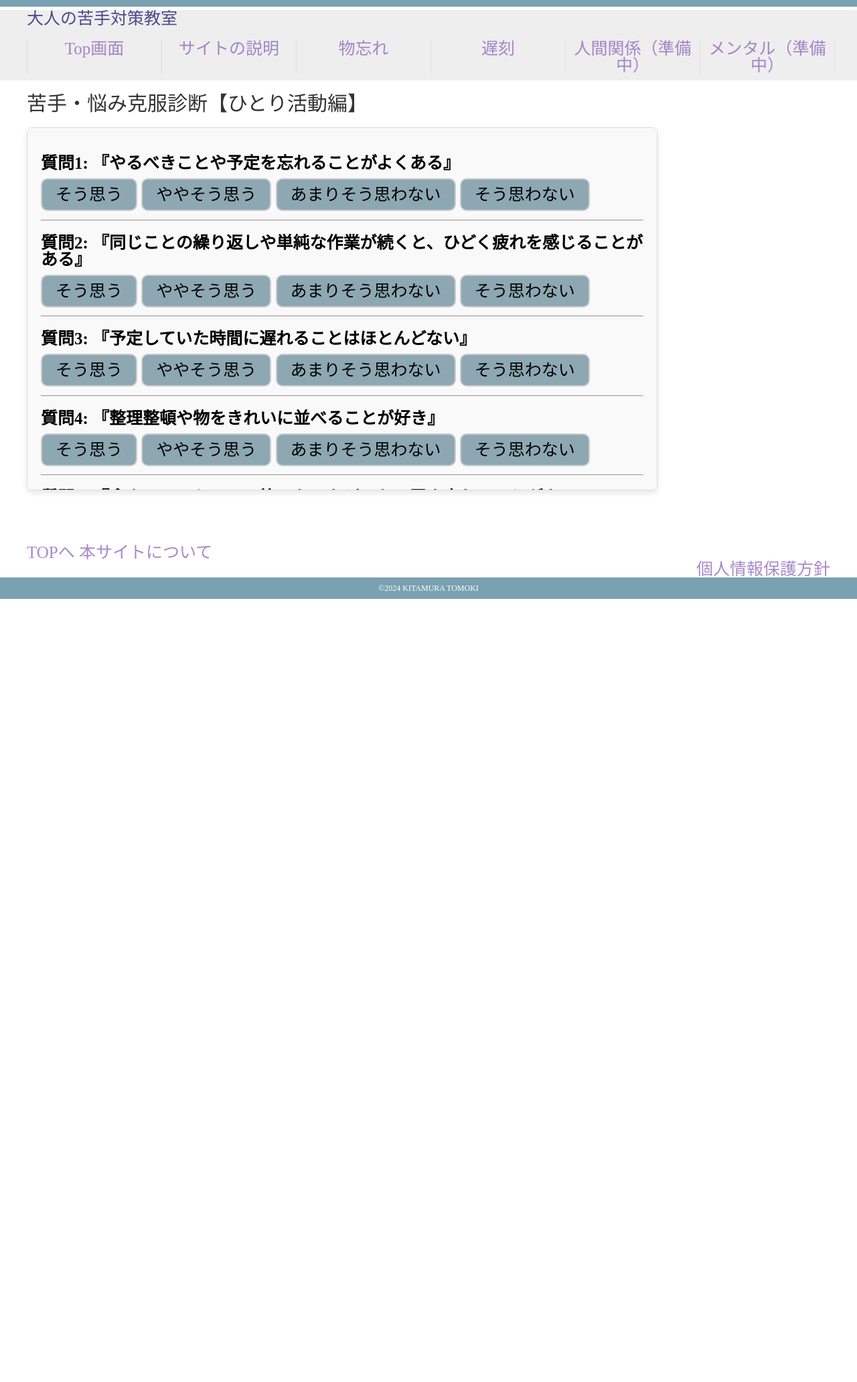
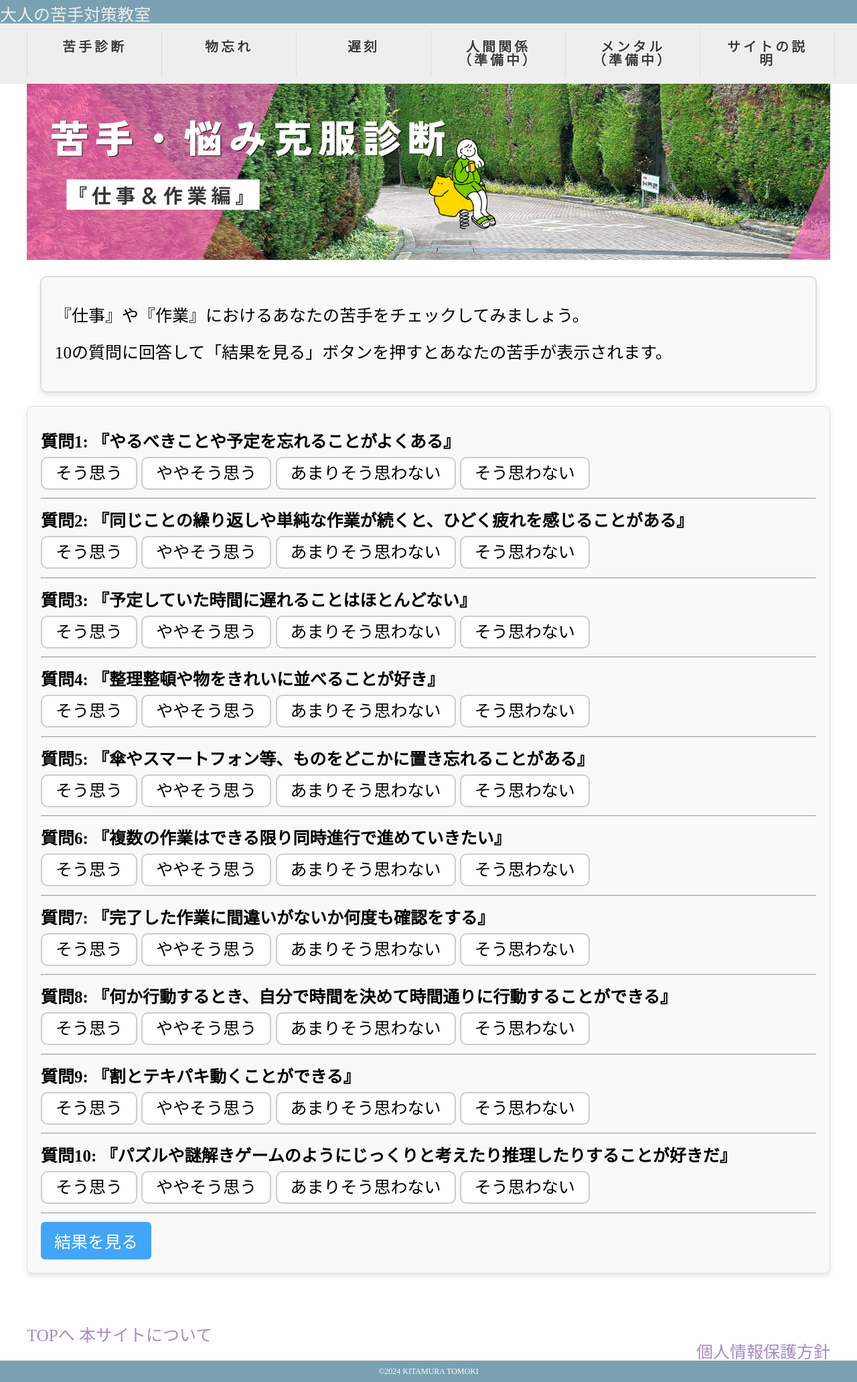
Before and after one commit to kitamura2024/lifewebapp1, a Flask app: page /quiz_a in a window 1280 px wide. Shown: the whole page at 67% size. Before the commit the page ends 894 px from the top, so only its background shows below. Run offline with Flask 3, Linux system fonts and the light colour scheme.

Commit message:
fifth commit

```diff
--- a/application.py
+++ b/application.py
@@ -139,6 +139,9 @@ def nigate_a2():
 @app.route('/nigate_a3')#「遅刻」
 def nigate_a3():
     return render_template('nigate_a3.html')
+@app.route('/nigate_z1')#「z1」
+def nigate_z1():
+    return render_template('nigate_z1.html')
 
 if __name__ == '__main__':
     app.run(debug=True)
--- a/static/css/style.css
+++ b/static/css/style.css
@@ -1,5 +1,6 @@
 body{
-    font-family: 'Meiryo','Hiragino Kaku Gothic Pro',serif;
+    font-family: "font", "ヒラギノ角ゴ Pro W3", "Hiragino Kaku Gothic Pro",
+    'Meiryo',serif;
     font-size: 25px;
     border-top: 10px solid #79a1b1;
 }
@@ -11,41 +12,111 @@ a {
     width: 1200px;
     margin: 0 auto;
 }
+
+/*ヘッダー*/
 .header {
     width: 100%;
     margin: 0 auto;
-    background: #eeeeee;
 }
-.header .main {
+.header .page_name {
+    width: 100%;
+    background-color: #79a1b1;
+}
+.header .page_name a {
     font-family: "游ゴシック","メイリオ";
-    color: #4a4a8e;
+    color: #eeeeee;
     font-weight: 500;
     margin-top: 5px;
     margin-bottom: 10px;
 }
+.header .header_contents {
+    display: flex;
+    justify-content: center;
+    background-color: #eeeeee;
+}
 .header ul {
     display: flex;
+    background-color: #eeeeee;
+    max-width: 1200px;
+    width: 100%;
 }
 .header ul li {
-    width: 10%;
+    flex: 1;
     min-width: 200px;
     text-align: center;
     border-right: 1px solid #ddd;
     margin-top: 10px;
     margin-bottom: 10px;
+    position: relative;/*sub-menu*/
 }
 .header ul li:first-child {
     border-left: 1px solid #ddd;
 }
 .header ul li a {
     display: block;
+    color: #3b3b3b;
+    font-weight: bold;
+    text-shadow:
+    -1px -1px 0 white,
+     1px -1px 0 white,
+    -1px  1px 0 white,
+     1px  1px 0 white;
 }
+/*ホバー時、サブメニューを表示*/
+.header ul li .sub-menu{
+    display: none;
+}
+.header ul li:hover .sub-menu{
+    display: block;
+}
+
+/* Global Menu */
+ul > li > a{
+    padding: 15px 30px;
+    display: block;
+    font-size: 0.8em;
+    text-transform: uppercase;
+    letter-spacing: .2em;
+}
+
+ul > li:hover > a{
+    background-color: #efefef;
+    color: #444;
+}
+/* Submenu */
+
+ul li ul{
+    position: absolute;
+    top: 55px;
+    left: 0;
+}
+ul li ul li{
+    display: block;
+}
+ul li ul li a{
+    background-color: #efefef;
+    color: #444;
+}
+ul li ul li a:hover{
+    background-color: #ddd;
+}
+.sub-menu li:nth-child(n+2) {
+    top: -20px;
+}
+
+.sample01 ul li ul{
+    display: none;
+}
+.sample01 ul li:hover ul{
+    display: flex;
+}
+
+/*ヘッダー画像*/
 .header_img img {
     height: auto;
     width: 1200px;
 }
-
-/*診断*/
+/*診断選択ブロック*/
 .test_block {
     display: flex;
     justify-content: space-between;
@@ -203,11 +283,25 @@ article ul {
     height: auto;
 }
 /* 診断ページ*/
+.explanation {
+    max-width: 1200px;
+    margin: 20px;
+    padding: 20px;
+    background: #f9f9f9;
+    box-shadow: 0 4px 10px rgba(0, 0, 0, 0.1);
+    border-radius: 10px;
+    border: 2px solid #ddd;
+}
+.explanation p{
+    font-size: 25px;
+    margin-top: 25px;
+    margin-bottom: 20px;
+    padding-bottom: 5px;
+}
 /* 縦スクロール */
 .scrollable-form {
-    max-height: 500px;
-    max-width: 900px;
-    overflow-y: auto;
+    max-height: auto;
+    max-width: 1200px;
     padding: 20px;
     border: 1px solid #ddd;
     border-radius: 8px;
@@ -236,7 +330,7 @@ article ul {
     border-radius: 10px; /* 角を丸く */
     transition: transform 0.3s ease, background-color 0.3s ease, box-shadow 0.3s ease; /* アニメーションの設定 */
     cursor: pointer; /* 選択を可能にする */
-    background-color: #8da8b3; /* 初期背景色 */
+    background-color: #ffffff; /* ボタンの初期背景色 */
 }
 /* フォーカスされた場合の効果 */
 .answer-options input[type="radio"]:hover + label{
--- a/templates/base.html
+++ b/templates/base.html
@@ -4,7 +4,7 @@
     <meta charset="UTF-8">
     <meta http-equiv="X-UA-Compatible" content="IE=edge">
     <meta name="viewport" content="width=device-width", initial-scale="1.0">
-    <meta name="description" content=""><!-- nameが何か、contentはどのように表示するか -->
+    <meta name="description" content="">
     <link rel="stylesheet" href="{{ url_for('static', filename='css/reset.css') }}">
     <link rel="stylesheet" href="{{ url_for('static', filename='css/style.css') }}">
 
@@ -12,17 +12,28 @@
 </head>
 <body>
     <div class="header">
-        <div class="header_contents w_inner">
-            <div class="main">
-                {% block header %}大人の苦手対策教室{% endblock %}
-            </div>
+        <div class="page_name">
+            {% block header %}
+            <a href="{{url_for('top')}}">大人の苦手対策教室</a>
+            {% endblock %}
+        </div>
+        <div class="header_contents">
             <ul>
-                <li><a href="{{url_for('top')}}">Top画面</a></li>
-                <li><a href="{{url_for('purpose')}}">サイトの説明</a></li>
-                <li><a href="{{url_for('nigate_a2')}}">物忘れ</a></li>
+                <li><a href="{{url_for('quiz_a.quiz')}}">苦手診断</a>
+                    <ul class="sub-menu">
+                        <li><a href="{{url_for('quiz_a.quiz')}}">仕事・作業編</a></li>
+                        <li><a href="{{url_for('quiz_b.quiz')}}">コミュニケーション編</a></li>
+                    </ul>
+                </li>
+                <li><a href="{{url_for('nigate_a2')}}">物忘れ</a>
+                    <ul class="sub-menu">
+                        <li><a href="{{url_for('nigate_z1')}}">Top画面</a></li>
+                    </ul>
+                </li>
                 <li><a href="{{url_for('nigate_a3')}}">遅刻</a></li>
                 <li><a href="{{url_for('nigate_a1')}}">人間関係（準備中）</a></li>
                 <li><a href="{{url_for('nigate_a1')}}">メンタル（準備中）</a></li>
+                <li><a href="{{url_for('purpose')}}">サイトの説明</a></li>
             </ul>
         </div>
     </div>
--- a/templates/nigate_a2.html
+++ b/templates/nigate_a2.html
@@ -10,6 +10,9 @@
     {% endblock %}
     {% block content %}
     <article>
+        <div class="blog_img">
+            <img src="{{url_for('static', filename='img/okiwasure.jpg')}}" alt="自然の風景">
+        </div>
         <h2>大人の苦手対策教室：“置き忘れ”</h2>
         <dev class="article_type">
             <dev class="category" href="{{url_for('nigate_a2')}}">ひとり編</dev>
--- a/templates/quiz_a/question_a.html
+++ b/templates/quiz_a/question_a.html
@@ -2,7 +2,13 @@
 
 {% block content %}
 <div class="question_page">
-    <h1>苦手・悩み克服診断【ひとり活動編】</h1>
+    <div class="header_img">
+        <img src="{{url_for('static', filename='img/work.png')}}" alt="自然の風景">
+    </div>
+    <div class="explanation">
+        <p>『仕事』や『作業』におけるあなたの苦手をチェックしてみましょう。</p>
+        <p>10の質問に回答して「結果を見る」ボタンを押すとあなたの苦手が表示されます。</p>
+    </div>
     <div class="scrollable-form">
         <form method="POST">
             {% for i, question in questions_with_index %}
@@ -17,7 +23,7 @@
             </div>
             <hr>
             {% endfor %}
-            <button type="submit" onclick="location.href='#result'">診断結果を表示</button>
+            <button type="submit" onclick="location.href='#result'">結果を見る</button>
         </form>
     </div>
 </div>
@@ -25,7 +31,11 @@
 {% if result %}
 <div id="result">
     <div class="result_comment">
-        <h2>診断結果</h2>
+        <div class="result_header">
+            <h2>診断結果</h2>
+            <img src="{{url_for('static', filename='img/result.png')}}" alt="自然の風景">
+
+        </div>
         <p>{{ result }}</p>
     </div>
 </div>
@@ -34,7 +44,6 @@
         <h2>苦手対策ページ一覧</h2>
     </div>
     <ul>
-        <li><a href="{{url_for('top')}}">Top画面</a></li>
         <li><a href="{{url_for('nigate_a2')}}">物忘れ</a></li>
         <li><a href="{{url_for('nigate_a3')}}">遅刻</a></li>
         <li><a href="{{url_for('nigate_a1')}}">人間関係（準備中）</a></li>
--- a/templates/top.html
+++ b/templates/top.html
@@ -12,15 +12,15 @@
     <div class="test_block">
         <div class="test">
             <img src="{{url_for('static', filename='img/park_girl.png')}}" alt="画像が表示されません">
-            <div class="ttl">苦手・悩み克服診断【ひとり活動編】</div>
+            <div class="ttl">苦手・悩み克服診断【仕事・作業編】</div>
             <div class="explain">ものわすれ、遅刻など、生活の中でのあなたの苦手や悩みを簡単に診断します。</div>
-            <a href="{{url_for('quiz_a.quiz')}}">診断画面へ</a>
+            <a href="{{url_for('quiz_a.quiz')}}" class="btn">診断画面へ</a>
         </div>
         <div class="test">
             <img src="{{url_for('static', filename='img/with_kiwi.png')}}" alt="画像が表示されません">
             <div class="ttl">苦手・悩み克服診断【コミュニケーション編】</div>
             <div class="explain">人との関わりや集団の中での生活における苦手や悩みを簡単に診断します。</div>
-            <a href="{{url_for('quiz_b.quiz')}}">診断画面へ</a>
+            <a  href="{{url_for('quiz_b.quiz')}}" class="btn">診断画面へ</a>
         </div>
     </div>
     <div class="new-releases">
```
Also changed, not shown: other parts of static/css/style.css (+34 -17 lines), templates/nigate_z1.html (added, +17 -0 lines), templates/quiz_b/question_b.html (+7 -2 lines), instance/database.db, static/img/after_work.png (added), static/img/communication.png (added), static/img/okiwasure.jpg (added), static/img/result.png (added), static/img/work.png (added).
